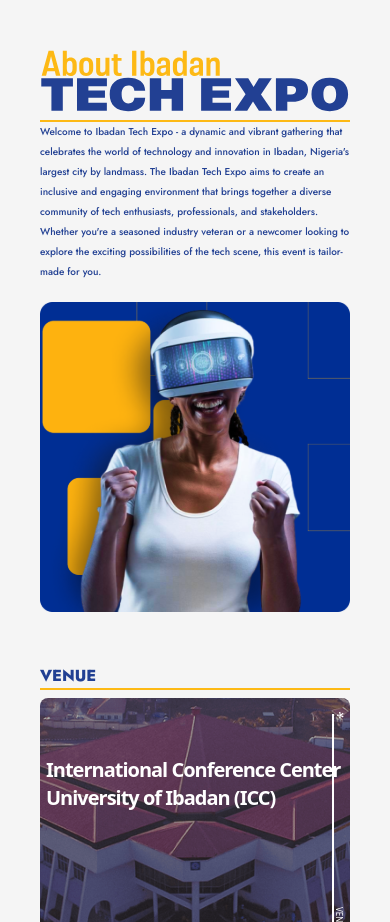
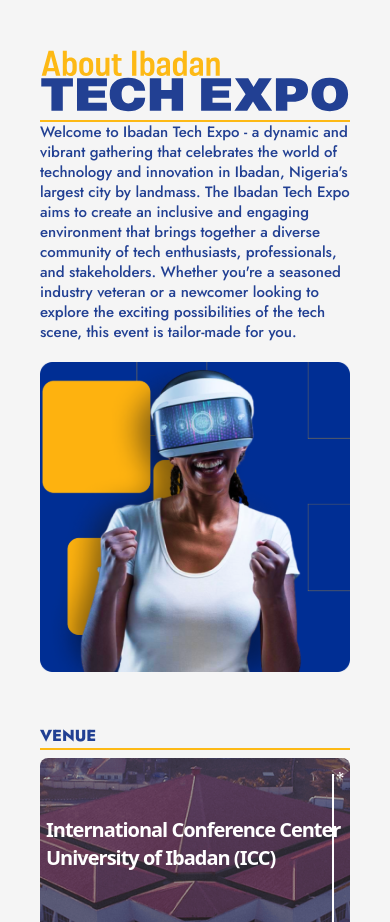
Before and after one commit to Adeboye22/ibadan_tech_expo, a React (Vite) app: page / in a window 390 px wide. Shown: the part 900-1822 px from the top of the page. Built offline with nearby package versions, Linux system fonts and the light colour scheme.

Commit message:
texts worked

```diff
--- a/src/components/About.jsx
+++ b/src/components/About.jsx
@@ -19,7 +19,7 @@ const About = () => {
                         <div key={i} className="flex flex-col md:flex-row items-center">
                             <div className='w-full'>
                                 <img className='border-b-2 border-secondary relative w-full' src={titleImg} alt="" />
-                                <p className='text-[10px] lg:text-[18px] text-primary font-medium lg:w-[600px] leading-5 md:my-6'>{desc}</p>
+                                <p className='text-[15px] lg:text-[18px] text-primary font-medium lg:w-[600px] leading-5 md:my-6'>{desc}</p>
                             </div>
                             <div>
                                 <img className='w-[1728px] md:h-[734px] md:top-[1129px] mt-5' src={descImg} alt="" />
```
